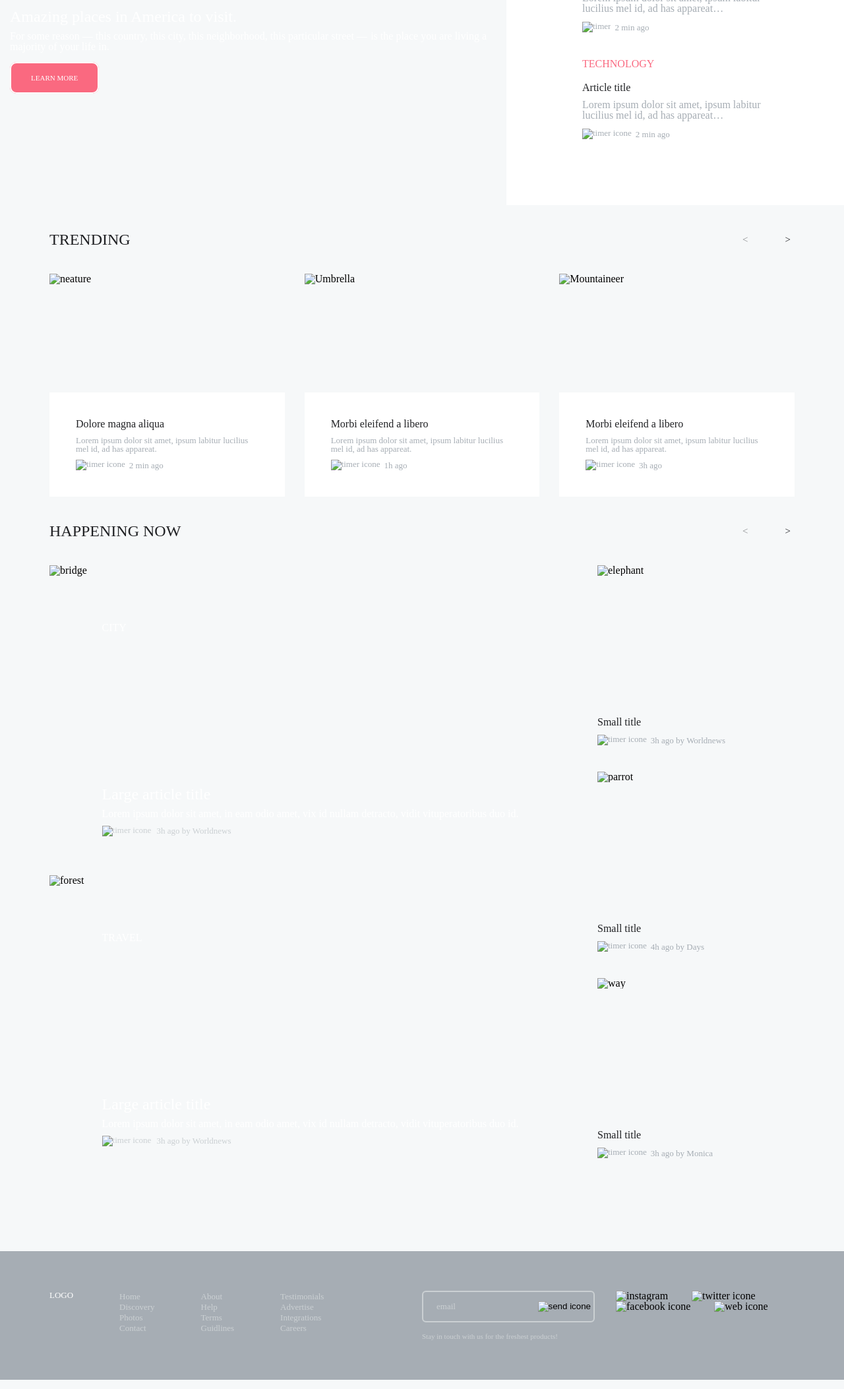
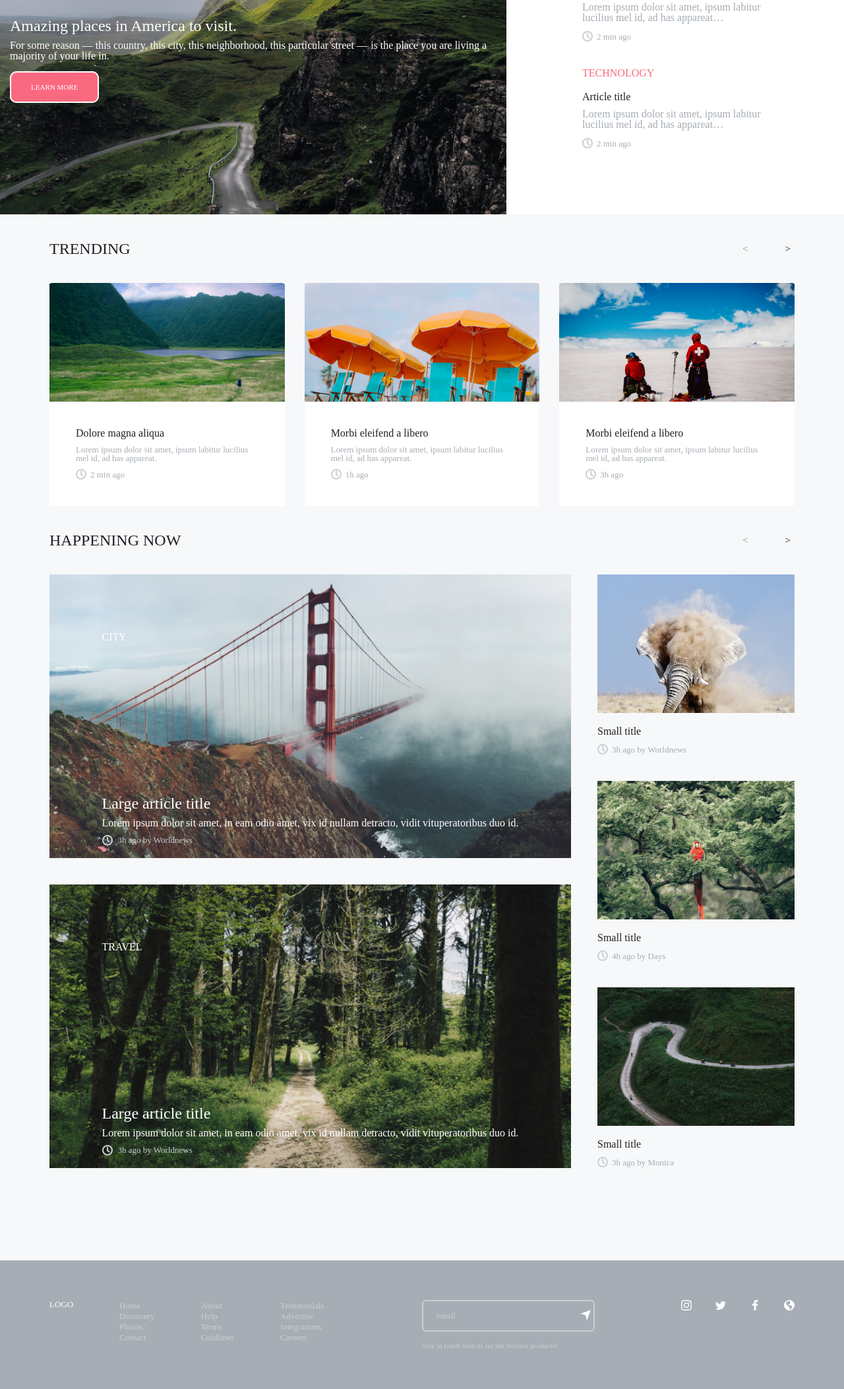
Before and after one commit to MariettaIashvili/Unilab, a plain HTML site: page index.html in a window 1280 px wide. Shown: the part 315-2421 px from the top of the page at 66% size. Drawn offline with Linux system fonts and the light colour scheme; files whose address does not match are found by name.

Commit message:
Update index.html

```diff
--- a/index.html
+++ b/index.html
@@ -22,7 +22,7 @@
             <li><a href="./news.html">DISCOVERY</a></li>
             <li><a href="">PHOTOS</a></li>
             <li><a href="">CONTACT</a></li>
-            <img class="header__menu_img" src="./image/header-profile.svg" alt="profile picture">
+            <img class="header__menu_img" src="./header-profile.svg" alt="profile picture">
         </ul>
     </header>
     <!-- დასრულდა header -->
@@ -30,7 +30,7 @@
     <!-- დაიწყო slider-ის section -->
     <section class="slider">
         <figure class="slider__cover">
-            <img src="./image/world-news.png" alt="neature">
+            <img src="./world-news.png" alt="neature">
             <div class="slider_cover_text">
                 <div class="container">
                     <div class="slider__cover_header">
@@ -64,7 +64,7 @@
                             has
                             appareat…</p>
                         <div class="slider__content_item_date">
-                            <img src="./image/time.svg" alt="timer">
+                            <img src="./time.svg" alt="timer">
                             2 min ago
                         </div>
                     </div>
@@ -76,7 +76,7 @@
                             has
                             appareat…</p>
                         <div class="slider__content_item_date">
-                            <img src="./image/time.svg" alt="timer icone">
+                            <img src="./time.svg" alt="timer icone">
                             2 min ago
                         </div>
                     </div>
@@ -100,14 +100,14 @@
                 <div class="col-4">
                     <div class="treding_item d_m_none">
                         <figure class="treding_item_cover">
-                            <img src="./image/tranding1.png" alt="neature">
+                            <img src="./tranding1.png" alt="neature">
                         </figure>
                         <div class="treding_item_text">
                             <h1 class="treding_item_title">Dolore magna aliqua</h1>
                             <p class="treding_item_description">Lorem ipsum dolor sit amet, ipsum labitur lucilius mel
                                 id, ad has appareat.</p>
                             <div class="slider__content_item_date">
-                                <img src="./image/time.svg" alt="timer icone">
+                                <img src="./time.svg" alt="timer icone">
                                 2 min ago
                             </div>
                         </div>
@@ -116,7 +116,7 @@
                 <div class="col-4">
                     <div class="treding_item">
                         <figure class="treding_item_cover">
-                            <img src="./image/trending2.png" alt="Umbrella">
+                            <img src="./trending2.png" alt="Umbrella">
                         </figure>
                         <div class="treding_item_text">
                             <h1 class="treding_item_title">Morbi eleifend a libero</h1>
@@ -124,7 +124,7 @@
                                 id, ad has appareat.
                             </p>
                             <div class="slider__content_item_date">
-                                <img src="./image/time.svg" alt="timer icone">
+                                <img src="./time.svg" alt="timer icone">
                                 1h ago
                             </div>
                         </div>
@@ -133,7 +133,7 @@
                 <div class="col-4">
                     <div class="treding_item active">
                         <figure class="treding_item_cover">
-                            <img src="./image/trending3.png" alt="Mountaineer">
+                            <img src="./trending3.png" alt="Mountaineer">
                         </figure>
                         <div class="treding_item_text">
                             <h1 class="treding_item_title">Morbi eleifend a libero</h1>
@@ -141,7 +141,7 @@
                                 id, ad has appareat.
                             </p>
                             <div class="slider__content_item_date">
-                                <img src="./image/time.svg" alt="timer icone">
+                                <img src="./time.svg" alt="timer icone">
                                 3h ago
                             </div>
                         </div>
@@ -165,7 +165,7 @@
             <div class="happeningNow_inner">
                 <div class="happeningNow_cover">
                     <figure class="happeningNow_cover_img">
-                        <img src="./image/bridge.png" alt="bridge" class="happeningNow_cover_img_img">
+                        <img src="./bridge.png" alt="bridge" class="happeningNow_cover_img_img">
                         <div class="slider_cover_text">
                             <div class="happeningNow__cover_header">
                                 <h1 class="happeningNow__cover_header_title">CITY</h1>
@@ -175,13 +175,13 @@
                                 id nullam detracto, vidit vituperatoribus duo id.
                             </p>
                             <div class="happeningNow__cover_date">
-                                <img src="./image/time.svg" alt="timer icone">
+                                <img src="./time.svg" alt="timer icone">
                                 3h ago by Worldnews
                             </div>
                         </div>
                     </figure>
                     <figure class="happeningNow_cover_img">
-                        <img src="./image/forest.png" alt="forest" class="happeningNow_cover_img_img">
+                        <img src="./forest.png" alt="forest" class="happeningNow_cover_img_img">
                         <div class="slider_cover_text">
                             <div class="happeningNow__cover_header">
                                 <h1 class="happeningNow__cover_header_title">TRAVEL</h1>
@@ -192,7 +192,7 @@
                                 vidit vituperatoribus duo id.
                             </p>
                             <div class="happeningNow__cover_date">
-                                <img src="./image/time.svg" alt="timer icone">
+                                <img src="./time.svg" alt="timer icone">
                                 3h ago by Worldnews
                             </div>
                         </div>
@@ -202,31 +202,31 @@
                     <div class="row">
                         <div class="happeningNowr__content_item">
                             <figure class="happeningNowr__content_cover">
-                                <img src="./image/elepant-test.png" alt="elephant">
+                                <img src="./elepant-test.png" alt="elephant">
                             </figure>
                             <h1 class="happeningNowr__content_item_title">Small title</h1>
                             <div class="slider__content_item_date">
-                                <img src="./image/time.svg" alt="timer icone">
+                                <img src="./time.svg" alt="timer icone">
                                 3h ago by Worldnews
                             </div>
                         </div>
                         <div class="happeningNowr__content_item">
                             <figure class="happeningNowr__content_cover">
-                                <img src="./image/parrot.png" alt="parrot">
+                                <img src="./parrot.png" alt="parrot">
                             </figure>
                             <h1 class="happeningNowr__content_item_title">Small title</h1>
                             <div class="slider__content_item_date">
-                                <img src="./image/time.svg" alt="timer icone">
+                                <img src="./time.svg" alt="timer icone">
                                 4h ago by Days
                             </div>
                         </div>
                         <div class="happeningNowr__content_item active">
                             <figure class="happeningNowr__content_cover">
-                                <img src="./image/way.png" alt="way">
+                                <img src="./way.png" alt="way">
                             </figure>
                             <h1 class="happeningNowr__content_item_title">Small title</h1>
                             <div class="slider__content_item_date">
-                                <img src="./image/time.svg" alt="timer icone">
+                                <img src="./time.svg" alt="timer icone">
                                 3h ago by Monica
                             </div>
                         </div>
@@ -268,7 +268,7 @@
                             <label class="footer_content_contact_email_form_label">
                                 <input type="email" placeholder="email"
                                     class="footer_content_contact_email_form_label_input">
-                                <button class="footer_content_contact_email_btn"><img src="./image/send.svg"
+                                <button class="footer_content_contact_email_btn"><img src="./send.svg"
                                         alt="send icone"></button>
                             </label>
                         </form>
@@ -276,12 +276,12 @@
                             products!</p>
                     </div>
                     <div class="footer_content_contact_icones">
-                        <a href="#"><img class="footer_content_contact_icones_img" src="./image/instagram.svg"
+                        <a href="#"><img class="footer_content_contact_icones_img" src="./instagram.svg"
                                 alt="instagram"></a>
-                        <a href="#"><img class="footer_content_contact_icones_img" src="./image/twitter.svg" alt="twitter icone"></a>
-                        <a href="#"><img class="footer_content_contact_icones_img" src="./image/facebook.svg"
+                        <a href="#"><img class="footer_content_contact_icones_img" src="./twitter.svg" alt="twitter icone"></a>
+                        <a href="#"><img class="footer_content_contact_icones_img" src="./facebook.svg"
                                 alt="facebook icone"></a>
-                        <a href="#"><img class="footer_content_contact_icones_img" src="./image/web.svg" alt="web icone"></a>
+                        <a href="#"><img class="footer_content_contact_icones_img" src="./web.svg" alt="web icone"></a>
                     </div>
                 </div>
             </div>
@@ -297,31 +297,31 @@
         <ul class="menu_list">
             <li class="menu_list_item">
                 <a href="" class="active">
-                    <img src="./image/home.svg" alt="home icone" class="menu_list_img">
+                    <img src="./home.svg" alt="home icone" class="menu_list_img">
                     HOME
                 </a>
             </li>
             <li class="menu_list_item">
                 <a href="">
-                    <img src="./image/discover.svg" alt="discover icone" class="menu_list_img">
+                    <img src="./discover.svg" alt="discover icone" class="menu_list_img">
                     DISCOVERY
                 </a>
             </li>
             <li class="menu_list_item">
                 <a href="">
-                    <img src="./image/photos.svg" alt="photos icone" class="menu_list_img">
+                    <img src="./photos.svg" alt="photos icone" class="menu_list_img">
                     PHOTOS
                 </a>
             </li>
             <li class="menu_list_item">
                 <a href="">
-                    <img src="./image/mail.svg" alt="mail icone" class="menu_list_img">
+                    <img src="./mail.svg" alt="mail icone" class="menu_list_img">
                     CONTACT
                 </a>
             </li>
             <li class="menu_list_item">
                 <a href="">
-                    <img src="./image/menu-profile.svg" alt="profile icone" class="menu_list_img">
+                    <img src="./menu-profile.svg" alt="profile icone" class="menu_list_img">
                     PROFILE
                 </a>
             </li>
```
